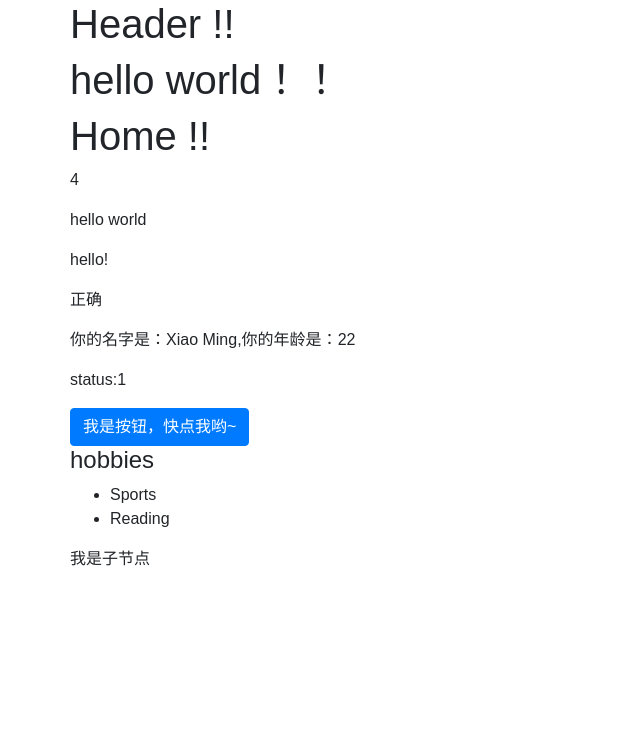
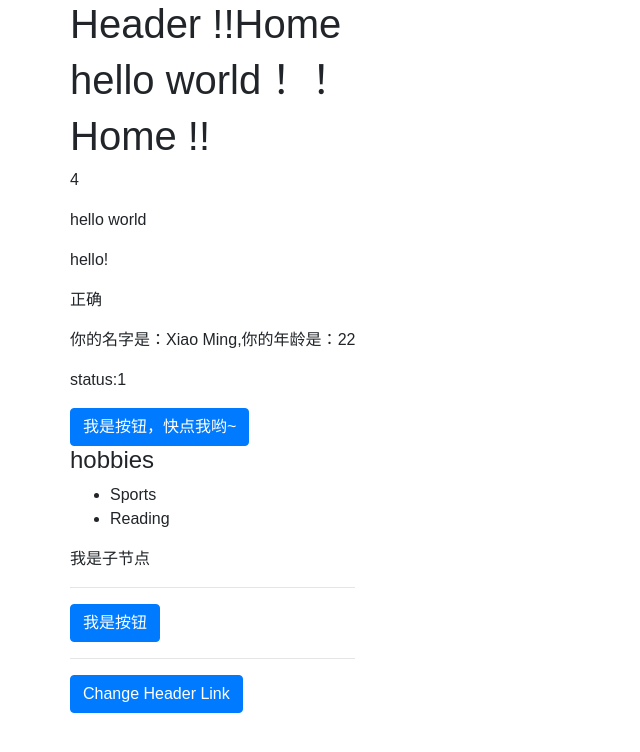
Before and after one commit to wuyanshen/hello-react, a React (Create React App) app: page / in a window 1280 px wide. Shown: the top 752 px of the page, without its empty margins (0-640 px from the left). Built offline with nearby package versions, Linux system fonts and the light colour scheme.

Commit message:
seven commit

```diff
--- a/src/App.js
+++ b/src/App.js
@@ -4,6 +4,21 @@
 import Home from './components/Home';
 
 class App extends Component {
+  constructor(){
+    super();
+    this.state={
+      homeLink:"Home"
+    }
+  }
+  onGreet(age){
+    alert(age);
+  }
+
+  onChangeLinkName(newName){
+    this.setState({
+      homeLink:newName
+    })
+  }
   render() {
     const user={
       name:"Xiao hong",
@@ -13,7 +28,7 @@
       <div className="container">
         <div className="row">
           <div className="col-xs-1 col-xs-offset-11">
-            <Header/>
+            <Header homeLink={this.state.homeLink}/>
           </div>
         </div>
         <div className="row">
@@ -23,7 +38,13 @@
         </div>
         <div className="row">
           <div className="col-xs-1 col-xs-offset-11">
-            <Home name={"Xiao Ming"} initialAge={22} user={user}>
+            <Home
+              changLink={this.onChangeLinkName.bind(this)}
+              name={"Xiao Ming"}
+              initialAge={22}
+              user={user}
+              greet={this.onGreet}
+            >
               <p>我是子节点</p>
             </Home>
           </div>
--- a/src/components/Header.js
+++ b/src/components/Header.js
@@ -1,15 +1,20 @@
-import React, { Component } from 'react';
-
-export default class Header extends Component{
-	render(){
+import React from 'react';
+//这种写法是无状态的，下面两种情况需要用到无状态：
+//1.无需state,即不处理用户的输入，组件的所有的数据都是依赖props传入的
+//2.不需要用到生命周期函数
+//这么写的好处是：
+//1.不需要声明类，可以避免大量的譬如extends或者constrotor这样的代码
+//2.不需要显示声名this关键字，再ES6的类声明中往往需要将函数的this关键字绑定到当前作用域，而因为函数式声明的特性，我们不需要再强制绑定
+const Header =(props)=>{
 	return(
 		<div className="container">
 	        <div className="row">
 	          <div className="col-xs-1 col-xs-offset-11">
-		            <h1>Header !!</h1>
+	            <h1>Header !!{props.homeLink}</h1>
 	          </div>
 	        </div>
 	      </div>
 	);
 }
-}
+
+export default Header;
--- a/src/components/Home.js
+++ b/src/components/Home.js
@@ -6,7 +6,8 @@
 		super(props);
 		this.state={
 			age:props.initialAge,
-			status:0
+			status:0,
+			homeLink:"changed link"
 		}
 		setTimeout(()=>{
 			this.setState({
@@ -20,6 +21,14 @@
 			age:this.state.age+3
 		})
 		console.log(this);
+	}
+
+	handleGreet(){
+		this.props.greet(this.state.age)
+	}
+
+	onChangeLink(){
+		this.props.changLink(this.state.homeLink)
 	}
 
 	render(){
@@ -49,6 +58,10 @@
             		<div>
             			{this.props.children}
             		</div>
+            		<hr/>
+            		<button onClick={this.handleGreet.bind(this)} className="btn btn-primary">我是按钮</button>
+		          	<hr/>
+		          	<button onClick={this.onChangeLink.bind(this)} className="btn btn-primary">Change Header Link</button>
 		          </div>
 		        </div>
 			</div>
@@ -60,5 +73,6 @@
 	name:PropTypes.string,
 	age:PropTypes.number,
 	user:PropTypes.object,
-	children:PropTypes.element.isRequired
+	children:PropTypes.element.isRequired,
+	greet:PropTypes.func
 }
```
Lines whose indentation alone changed are shown as unchanged.
